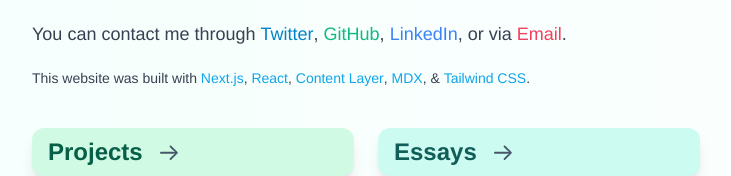
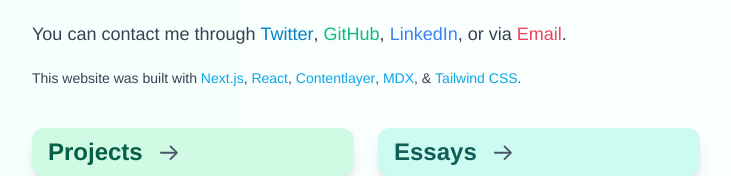
Before and after one commit to achntj/garden, a Next.js app: page / in a window 1280 px wide. Shown: the part 310-486 px from the top of the page, without its empty margins (274-1005 px from the left). Built offline with nearby package versions, Linux system fonts and the light colour scheme; no server answers.

Commit message:
Content Layer -> Contentlayer

```diff
--- a/pages/index.tsx
+++ b/pages/index.tsx
@@ -83,7 +83,7 @@ export default function Home() {
           </a>
           ,{" "}
           <a target="_blank" rel="noreferrer" href="https://www.contentlayer.dev/">
-            Content Layer
+            Contentlayer
           </a>
           ,{" "}
           <a target="_blank" rel="noreferrer" href="https://mdxjs.com/">
```
